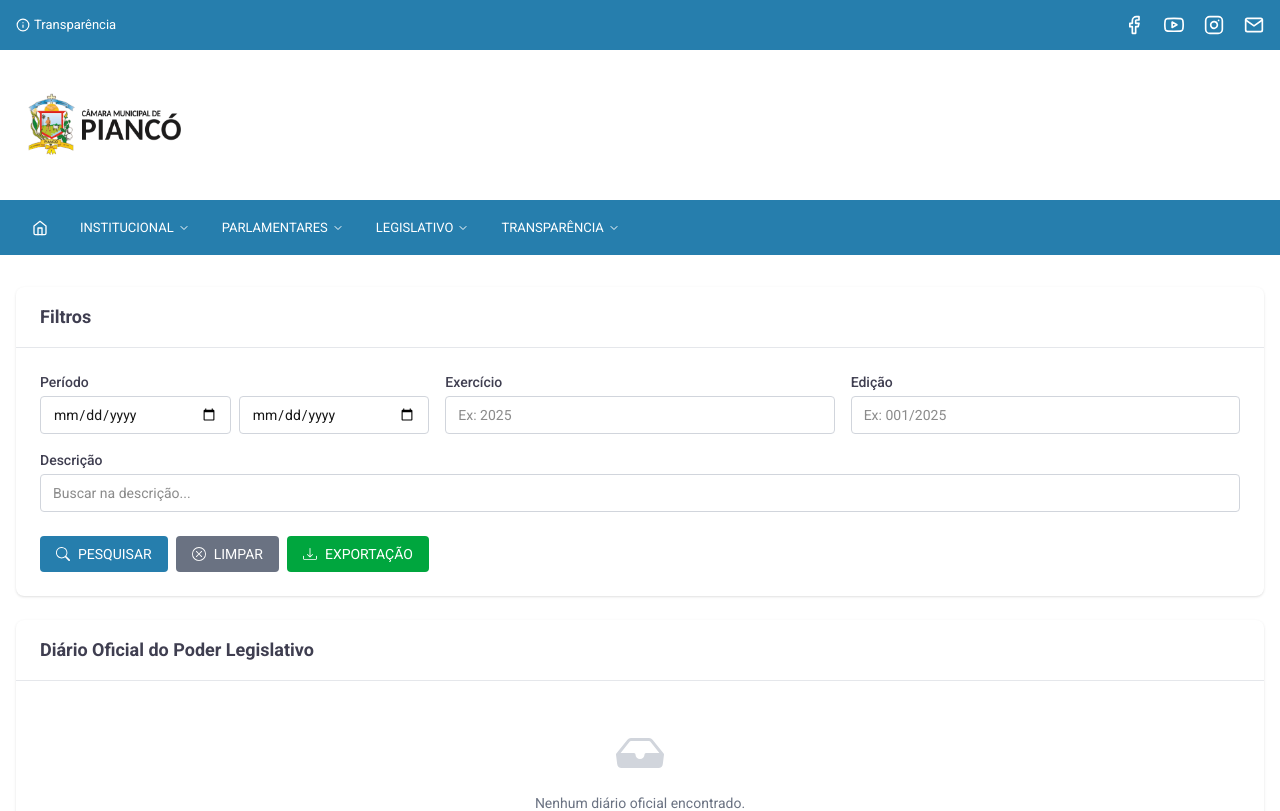
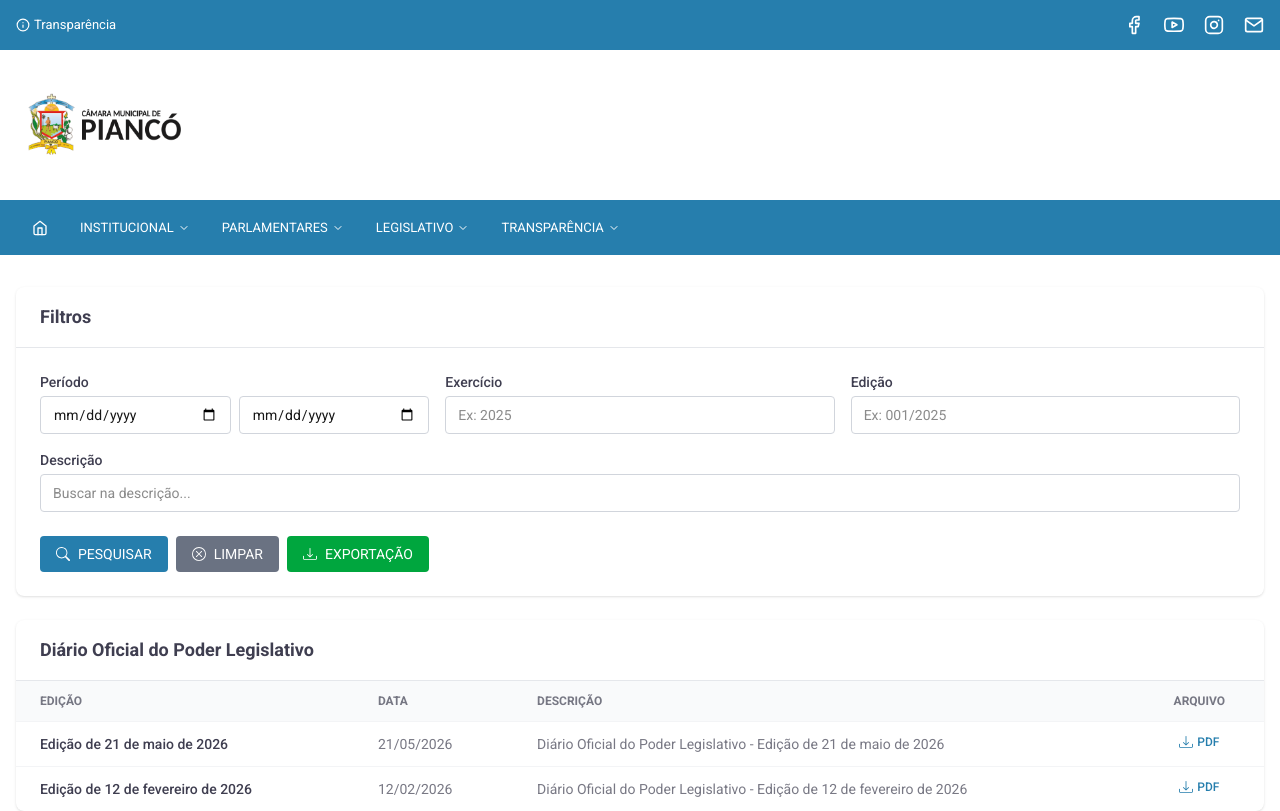
Before and after one commit to Thaleshtv/portal-camara-pianco, a Next.js app: page /diario-oficial in a window 1280 px wide. Shown: the top 811 px of the page. Built offline with nearby package versions, Linux system fonts and the light colour scheme.

Commit message:
Refactor code structure for improved readability and maintainability

```diff
--- a/src/app/diario-oficial/page.tsx
+++ b/src/app/diario-oficial/page.tsx
@@ -11,7 +11,22 @@ export interface DiarioOficial {
   arquivoUrl: string
 }
 
-const diarios: DiarioOficial[] = []
+const diarios: DiarioOficial[] = [
+  {
+    id: 2,
+    edicao: "Edição de 21 de maio de 2026",
+    data: "21/05/2026",
+    descricao: "Diário Oficial do Poder Legislativo - Edição de 21 de maio de 2026",
+    arquivoUrl: "/documents/Diário Oficial do Poder Legislativo - Edição de 21 de maio 2026.pdf",
+  },
+  {
+    id: 1,
+    edicao: "Edição de 12 de fevereiro de 2026",
+    data: "12/02/2026",
+    descricao: "Diário Oficial do Poder Legislativo - Edição de 12 de fevereiro de 2026",
+    arquivoUrl: "/documents/Edição de 12 de FEVEREIRO de 2026.pdf",
+  },
+]
 
 export default function DiarioOficial() {
   const [periodoInicio, setPeriodoInicio] = useState("")
```
Also changed, not shown: 1 other file (tests, documents, lock files or other folders).
